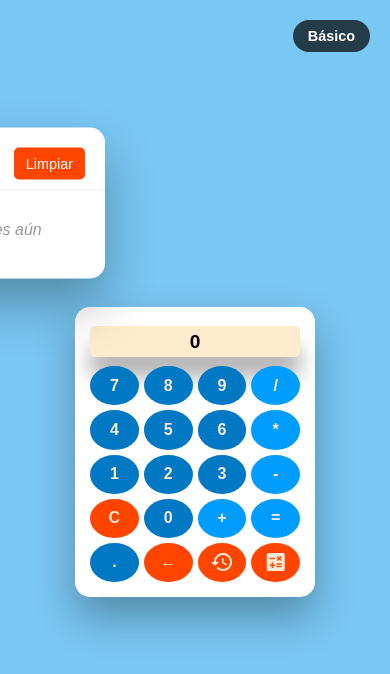
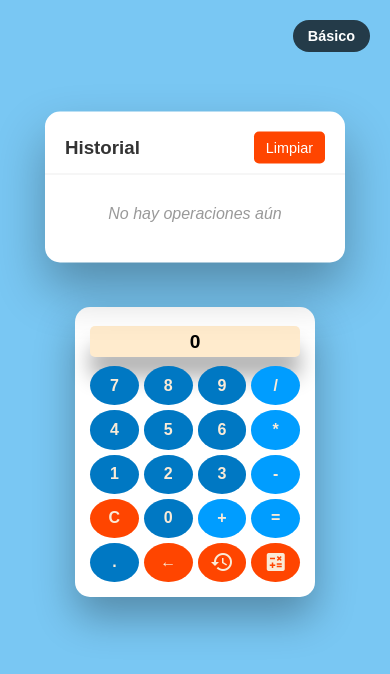
Before and after one commit to JesusGonzalez82/Calculator, a plain HTML site: page index.html in a window 390 px wide. Both pictures are taken after a click on the element "history". Drawn offline with Linux system fonts and the light colour scheme.

Commit message:
corrigiendo bug responsive

```diff
--- a/css/style.css
+++ b/css/style.css
@@ -91,15 +91,16 @@ body{
 /* Historial */
 
 .historial-panel{
-    position: fixed;
-    top: 24%;
-    right: 34.5%;
+    position: absolute;
+    bottom: 60%;
+    left:50%;
     transform: translate(-50%, -50%) scale(0);
     background: white;
     border-radius: 15px;
     box-shadow: 0 25px 50px rgba(0, 0, 0, 0.3);
-    width: 300px;
-    max-height: 400px;
+    width: 90%;
+    max-width: 300px;
+    max-height: 80vh;
     z-index: 1000;
     opacity: 0;
     transition: all 0.3s ease;
```
